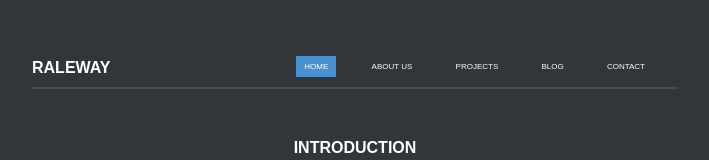
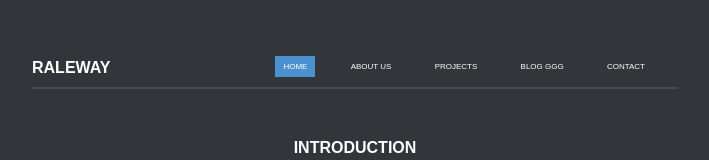
Before and after one commit to yuliyapetrenko/myfirstproject, a website: page index.html in a window 1280 px wide. Shown: the top 160 px of the page, without its empty margins (285-994 px from the left). Drawn offline with Linux system fonts and the light colour scheme; a web font is replaced by a local one.

Commit message:
:rocket: URL set test.

```diff
--- a/index.html
+++ b/index.html
@@ -19,7 +19,7 @@
         <li class="header__menu-item header__menu-item_active">home</li>
         <li class="header__menu-item">about us</li>
         <li class="header__menu-item">projects</li>
-        <li class="header__menu-item">blog</li>
+        <li class="header__menu-item">blog ggg</li>
         <li class="header__menu-item">contact</li>
       </ul>
     </div>
```
